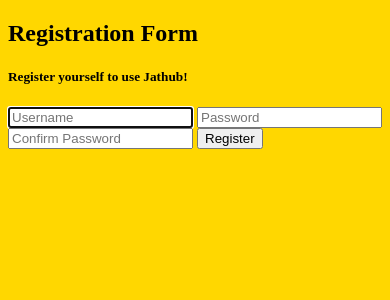
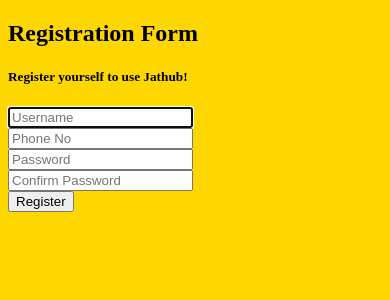
Before and after one commit to ali-python/ebazar, a Django app: page /register/ in a window 390 px wide. Shown: the top 300 px of the page. Run offline with Django 3.2, Linux system fonts and the light colour scheme.

Commit message:
migrations file and phone number in registration

```diff
--- a/common/models.py
+++ b/common/models.py
@@ -15,7 +15,7 @@
         (USER_TYPE_CORPORATE, 'Corporate'),
     )
 
-    user = models.OneToOneField(User, on_delete=models.CASCADE)
+    user = models.OneToOneField(User, on_delete=models.CASCADE, related_name='user_profile')
     facebook_id = models.BigIntegerField(blank=True, unique=True, null=True)
     access_token = models.TextField(blank=True, null=True)
     google_access_token = models.TextField(blank=True, null=True)
--- a/common/views.py
+++ b/common/views.py
@@ -24,16 +24,27 @@
 
     def form_valid(self, form):
         # register new user in the system
-        user = form.save()
+        with transaction.atomic():
+            user = form.save()
 
-        username = form.cleaned_data.get('username')
-        raw_password = form.cleaned_data.get('password1')
-        auth_user = authenticate(username=username, password=raw_password)
-        auth_login(self.request, auth_user)
+            if user.user_profile:
+                user.user_profile.phone = self.request.POST.get(
+                    'phone')
+                user.user_profile.save()
+
+            username = form.cleaned_data.get('username')
+            raw_password = form.cleaned_data.get('password1')
+            auth_user = authenticate(username=username,password=raw_password)
+            auth_login(self.request, auth_user)
 
         return HttpResponseRedirect(reverse('home'))
 
     def form_invalid(self, form):
+        print (form.errors)
+        print ("____________________________")
+        print ("____________________________")
+        print ("____________________________")
+        print ("____________________________")
         return super(RegisterView, self).form_invalid(form)
 
     def get_context_data(self, **kwargs):
@@ -41,6 +52,7 @@
         if self.request.POST:
             context.update({
                 'username': self.request.POST.get('username'),
+                'phone': self.request.POST.get('phone'),
                 'password1': self.request.POST.get('password1'),
                 'password2': self.request.POST.get('password2')
             })
@@ -59,8 +71,8 @@
 
         if self.request.user.is_authenticated:
             if (
-                    self.request.user.userprofile.USER_TYPES ==
-                    self.request.user.userprofile.USER_TYPE_COMPANY
+                    self.request.user.user_profile.USER_TYPES ==
+                    self.request.user.user_profile.USER_TYPE_COMPANY
             ):
                 return HttpResponseRedirect(
                     reverse('home'))
--- a/templates/register.html
+++ b/templates/register.html
@@ -13,11 +13,10 @@
             <div class="login-wrap">
                 {% csrf_token %}
                 <h5>Register yourself to use Jathub!</h5>
-                <input type="text" class="form-control" placeholder="Username" name="username" value="{{ username }}" autofocus>
-
-                <input type="password" class="form-control" name="password1" placeholder="Password" value="{{ password1 }}">
-
-                <input type="password" class="form-control" name="password2" placeholder="Confirm Password" value="{{ password2 }}">
+                <input type="text" class="form-control" placeholder="Username" name="username" value="{{ username }}" autofocus> <br>
+                <input type="text" placeholder="Phone No" name="phone" value="{{ phone }}" > <br>
+                <input type="password" class="form-control" name="password1" placeholder="Password" value="{{ password1 }}"><br>
+                <input type="password" class="form-control" name="password2" placeholder="Confirm Password" value="{{ password2 }}"><br>
                 <button class="btn btn-primary btn-block" type="submit"><i class="fa fa-lock"></i> Register</button>
             </div>
         </form>
```
Also changed, not shown: common/migrations/0003_auto_20190404_1332.py (added).
